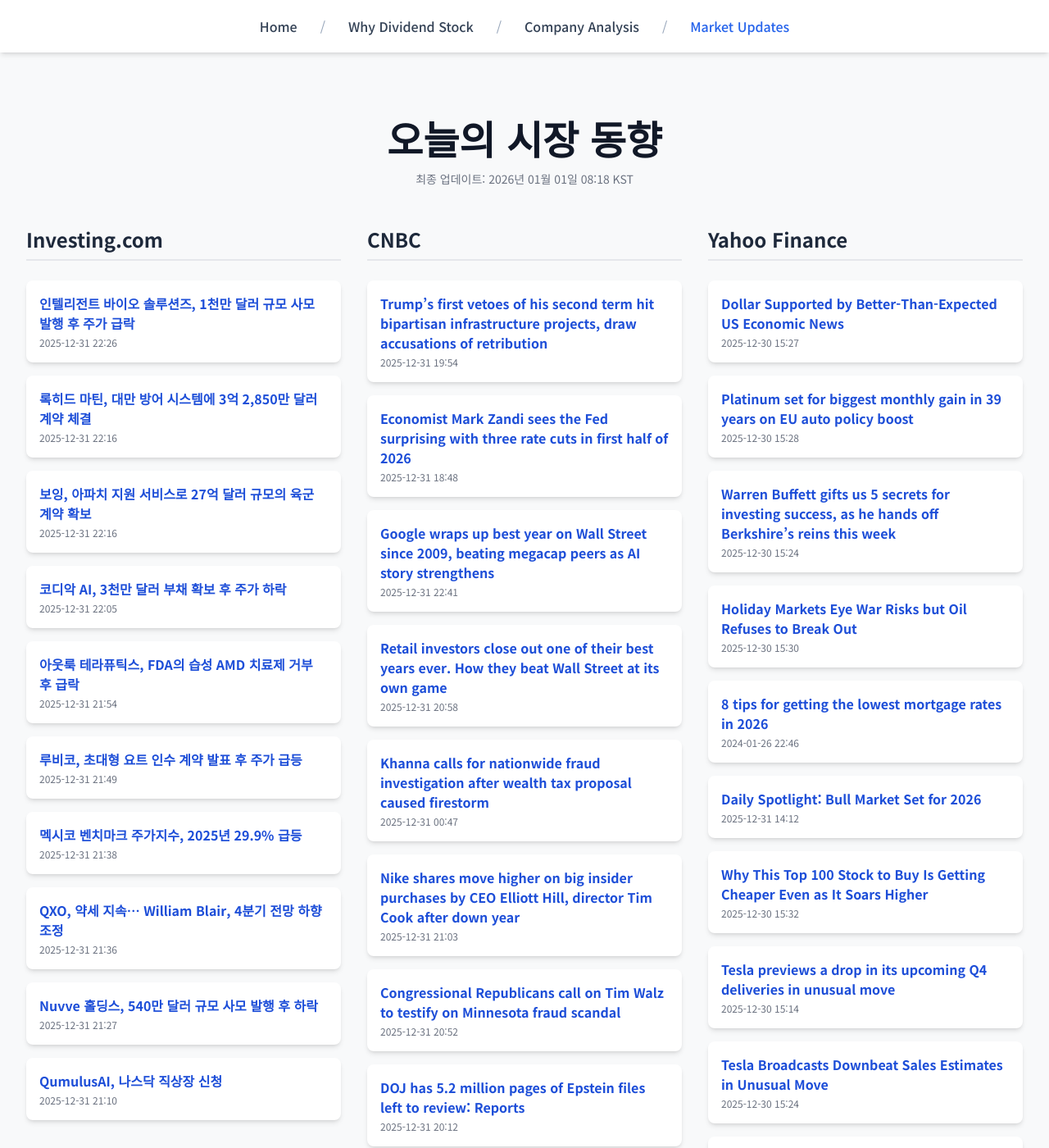
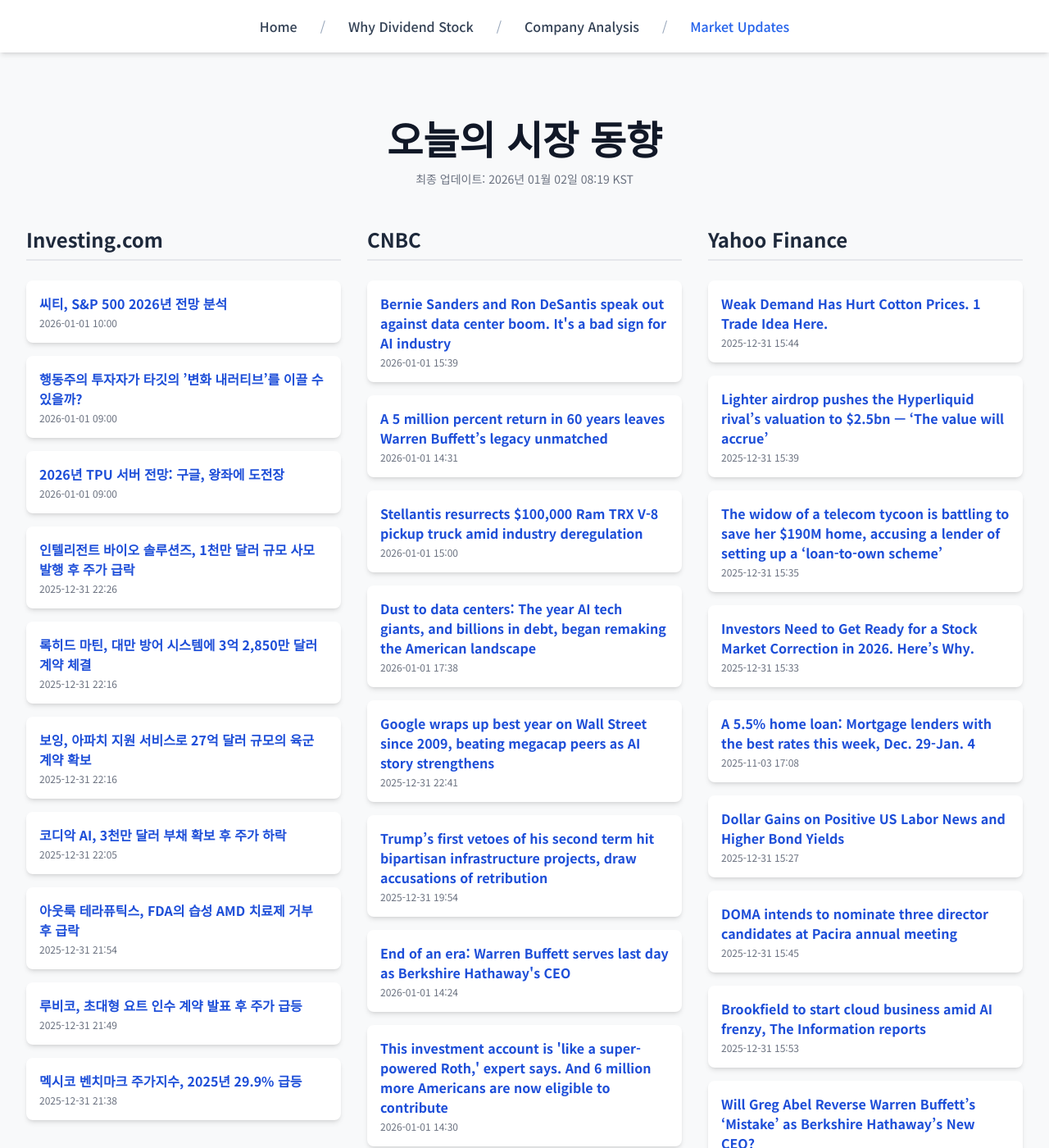
Before and after one commit to Kay-Hwang/my-company-analysis, a Jekyll site: the page built from market-updates.html, in a window 1280 px wide and 1400 px high. Shown: the whole window at 82% size. Built offline with Jekyll 4.4.1, drawn with Linux system fonts in a browser that asks for light colours; nearby versions of some CDN libraries; a script that is not in the unit is left out; some of the changed text lies outside the part shown.

Commit message:
Update daily data

```diff
--- a/_data/latest_data.json
+++ b/_data/latest_data.json
@@ -1,7 +1,25 @@
 {
-  "lastUpdated": "2026년 01월 01일 08:18 KST",
+  "lastUpdated": "2026년 01월 02일 08:19 KST",
   "news": {
     "investing": [
+      {
+        "title": "씨티, S&P 500 2026년 전망 분석",
+        "link": "https://kr.investing.com/news/stock-market-news/article-1770736",
+        "pubDate": "2026-01-01 10:00:02",
+        "summary": "씨티, S&P 500 2026년 전망 분석"
+      },
+      {
+        "title": "행동주의 투자자가 타깃의 ’변화 내러티브’를 이끌 수 있을까?",
+        "link": "https://kr.investing.com/news/stock-market-news/article-1770735",
+        "pubDate": "2026-01-01 09:00:04",
+        "summary": "행동주의 투자자가 타깃의 ’변화 내러티브’를 이끌 수 있을까?"
+      },
+      {
+        "title": "2026년 TPU 서버 전망: 구글, 왕좌에 도전장",
+        "link": "https://kr.investing.com/news/stock-market-news/article-1770734",
+        "pubDate": "2026-01-01 09:00:02",
+        "summary": "2026년 TPU 서버 전망: 구글, 왕좌에 도전장"
+      },
       {
         "title": "인텔리전트 바이오 솔루션즈, 1천만 달러 규모 사모 발행 후 주가 급락",
         "link": "https://kr.investing.com/news/stock-market-news/article-93CH-1770627",
@@ -43,38 +61,32 @@
         "link": "https://kr.investing.com/news/stock-market-news/article-93CH-1770598",
         "pubDate": "2025-12-31 21:38:56",
         "summary": "멕시코 벤치마크 주가지수, 2025년 29.9% 급등"
-      },
-      {
-        "title": "QXO, 약세 지속… William Blair, 4분기 전망 하향 조정",
-        "link": "https://kr.investing.com/news/stock-market-news/article-93CH-1770592",
-        "pubDate": "2025-12-31 21:36:15",
-        "summary": "QXO, 약세 지속… William Blair, 4분기 전망 하향 조정"
-      },
-      {
-        "title": "Nuvve 홀딩스, 540만 달러 규모 사모 발행 후 하락",
-        "link": "https://kr.investing.com/news/stock-market-news/article-93CH-1770581",
-        "pubDate": "2025-12-31 21:27:18",
-        "summary": "Nuvve 홀딩스, 540만 달러 규모 사모 발행 후 하락"
-      },
-      {
-        "title": "QumulusAI, 나스닥 직상장 신청",
-        "link": "https://kr.investing.com/news/stock-market-news/article-432SI-1770545",
-        "pubDate": "2025-12-31 21:10:04",
-        "summary": "QumulusAI, 나스닥 직상장 신청"
       }
     ],
     "cnbc": [
       {
-        "title": "Trump’s first vetoes of his second term hit bipartisan infrastructure projects, draw accusations of retribution",
-        "link": "https://www.cnbc.com/2025/12/31/trumps-first-vetoes-hit-bipartisan-infrastructure-projects.html",
-        "pubDate": "Wed, 31 Dec 2025 19:54:16 GMT",
-        "summary": "Trump promised retribution after Colorado refused to release Tina Peters, who was convicted by a state court last year."
+        "title": "Bernie Sanders and Ron DeSantis speak out against data center boom. It's a bad sign for AI industry",
+        "link": "https://www.cnbc.com/2026/01/01/ai-data-centers-bernie-sanders-ron-desantis-electricity-prices.html",
+        "pubDate": "Thu, 01 Jan 2026 15:39:54 GMT",
+        "summary": "Sen. Bernie Sanders has called for a data center moratoriu, while Gov. Ron DeSantis has pushed back on the AI industry in Florida."
       },
       {
-        "title": "Economist Mark Zandi sees the Fed surprising with three rate cuts in first half of 2026",
-        "link": "https://www.cnbc.com/2025/12/31/economist-mark-zandi-sees-the-fed-surprising-with-three-rate-cuts-in-first-half-of-2026-.html",
-        "pubDate": "Wed, 31 Dec 2025 18:48:56 GMT",
-        "summary": "Markets and Fed officials themselves see only modest easing in the year ahead."
+        "title": "A 5 million percent return in 60 years leaves Warren Buffett’s legacy unmatched",
+        "link": "https://www.cnbc.com/2026/01/01/warren-buffetts-legacy-a-5-million-percent-return.html",
+        "pubDate": "Thu, 01 Jan 2026 14:31:44 GMT",
+        "summary": "Warren Buffett has handed over the reins after a six-decade run that turned an unremarkable textile mill into one of the most powerful compounding engines in history."
+      },
+      {
+        "title": "Stellantis resurrects $100,000 Ram TRX V-8 pickup truck amid industry deregulation",
+        "link": "https://www.cnbc.com/2026/01/01/ram-trx-v8-pickup-truck.html",
+        "pubDate": "Thu, 01 Jan 2026 15:00:02 GMT",
+        "summary": "The 2027 Ram 1500 SRT TRX will be available late next year after a roughly three-year hiatus for around $100,000."
+      },
+      {
+        "title": "Dust to data centers: The year AI tech giants, and billions in debt, began remaking the American landscape",
+        "link": "https://www.cnbc.com/2025/12/31/ai-data-centers-debt-sam-altman-elon-musk-mark-zuckerberg.html",
+        "pubDate": "Thu, 01 Jan 2026 17:38:21 GMT",
+        "summary": "Big Tech is remaking the U.S. map into an AI empire — kingdom-scale data centers, unprecedented debt, power constraints, and a near-religious belief in scaling."
       },
       {
         "title": "Google wraps up best year on Wall Street since 2009, beating megacap peers as AI story strengthens",
@@ -83,108 +95,96 @@
         "summary": "Shares of Alphabet rallied in 2025 as the company responded to skepticism of its position in artificial intelligence with new products that excited investors."
       },
       {
-        "title": "Retail investors close out one of their best years ever. How they beat Wall Street at its own game",
-        "link": "https://www.cnbc.com/2025/12/31/retail-investors-dip-buying-taco-trade-strong-2025.html",
-        "pubDate": "Wed, 31 Dec 2025 20:58:26 GMT",
-        "summary": "Mom-and-pop investors bought the dip at key points, giving them outsized benefits from the market's run this year."
+        "title": "Trump’s first vetoes of his second term hit bipartisan infrastructure projects, draw accusations of retribution",
+        "link": "https://www.cnbc.com/2025/12/31/trumps-first-vetoes-hit-bipartisan-infrastructure-projects.html",
+        "pubDate": "Wed, 31 Dec 2025 19:54:16 GMT",
+        "summary": "Trump promised retribution after Colorado refused to release Tina Peters, who was convicted by a state court last year."
       },
       {
-        "title": "Khanna calls for nationwide fraud investigation after wealth tax proposal caused firestorm",
-        "link": "https://www.cnbc.com/2025/12/30/ro-khanna-calls-for-fraud-probe-after-california-wealth-tax-firestorm.html",
-        "pubDate": "Wed, 31 Dec 2025 00:47:53 GMT",
-        "summary": "California Rep. Ro Khanna is navigating a difficult environment as one-time supporters turn on him due to his support of a wealth tax."
+        "title": "End of an era: Warren Buffett serves last day as Berkshire Hathaway's CEO",
+        "link": "https://www.cnbc.com/2026/01/01/warren-buffett-retires-as-berkshire-hathaway-ceo.html",
+        "pubDate": "Thu, 01 Jan 2026 14:24:54 GMT",
+        "summary": "While change for the company Buffett bought six decades ago is likely to be gradual, it is also inevitable."
       },
       {
-        "title": "Nike shares move higher on big insider purchases by CEO Elliott Hill, director Tim Cook after down year",
-        "link": "https://www.cnbc.com/2025/12/31/nike-shares-insider-buying-tim-cook.html",
-        "pubDate": "Wed, 31 Dec 2025 21:03:28 GMT",
-        "summary": "The retailer's insiders picked up shares near the end of a rough year."
+        "title": "This investment account is 'like a super-powered Roth,' expert says. And 6 million more Americans are now eligible to contribute",
+        "link": "https://www.cnbc.com/2026/01/01/6-million-more-americans-are-now-eligible-to-contribute-to-able-accounts.html",
+        "pubDate": "Thu, 01 Jan 2026 14:30:01 GMT",
+        "summary": "ABLE accounts are tax-advantaged investment accounts for Americans with disabilities and other medical conditions. Now even more savers can open one."
       },
       {
-        "title": "Congressional Republicans call on Tim Walz to testify on Minnesota fraud scandal",
-        "link": "https://www.cnbc.com/2025/12/31/walz-trump-minnesota-fraud.html",
-        "pubDate": "Wed, 31 Dec 2025 20:52:52 GMT",
-        "summary": "Walz, who took office in 2019, has come under fire in recent months over fraud scams that occurred on his watch. He has recently faced calls to resign."
+        "title": "Novo Nordisk enters 2026 on the defense as it faces a ‘must-win’ battle in the U.S. market",
+        "link": "https://www.cnbc.com/2026/01/01/novo-nordisk-faces-must-win-battle-over-us-wegovy-ozempic-in-2026.html",
+        "pubDate": "Thu, 01 Jan 2026 06:00:01 GMT",
+        "summary": "The FDA approval of the Wegovy pill highlights many of the key themes Novo Nordisk will have to face in 2026."
       },
       {
-        "title": "DOJ has 5.2 million pages of Epstein files left to review: Reports",
-        "link": "https://www.cnbc.com/2025/12/31/epstein-files-trump-doj-fbi.html",
-        "pubDate": "Wed, 31 Dec 2025 20:12:41 GMT",
-        "summary": "President Donald Trump had signed a bipartisan bill requiring the DOJ to publicly release unclassified records from its Epstein investigations by Dec. 19."
-      },
-      {
-        "title": "We asked a humanoid robot if there is an AI bubble. Here's what it said",
-        "link": "https://www.cnbc.com/2025/12/30/we-asked-a-humanoid-robot-if-theres-an-ai-bubble-heres-what-it-said.html",
-        "pubDate": "Tue, 30 Dec 2025 23:40:03 GMT",
-        "summary": "Unitree G1 humanoid KOID said \"only time will tell\" if the AI boom is actually a bubble."
-      },
-      {
-        "title": "Gold, silver prices fall after CME raises precious metals margins — again",
-        "link": "https://www.cnbc.com/2025/12/31/gold-and-silver-prices-fall-after-cme-raises-precious-metals-margins.html",
-        "pubDate": "Wed, 31 Dec 2025 16:41:19 GMT",
-        "summary": "The moves come at the end of a blockbuster year of annual gains for the precious metals."
+        "title": "Student loan forgiveness is taxable again: Start planning for the 'tax bomb,' CFP says",
+        "link": "https://www.cnbc.com/2026/01/01/student-loan-forgiveness-taxes.html",
+        "pubDate": "Thu, 01 Jan 2026 15:10:01 GMT",
+        "summary": "Some student loan borrowers who get their debt canceled in 2026 may be hit with a tax bill now that a law protecting the relief from levies has expired."
       }
     ],
     "yahoo": [
       {
-        "title": "Dollar Supported by Better-Than-Expected US Economic News",
-        "link": "https://finance.yahoo.com/news/dollar-supported-better-expected-us-152725617.html",
-        "pubDate": "2025-12-30T15:27:25Z",
-        "summary": "Dollar Supported by Better-Than-Expected US Economic News"
+        "title": "Weak Demand Has Hurt Cotton Prices. 1 Trade Idea Here.",
+        "link": "https://finance.yahoo.com/news/weak-demand-hurt-cotton-prices-154426182.html",
+        "pubDate": "2025-12-31T15:44:26Z",
+        "summary": "Weak Demand Has Hurt Cotton Prices. 1 Trade Idea Here."
       },
       {
-        "title": "Platinum set for biggest monthly gain in 39 years on EU auto policy boost",
-        "link": "https://finance.yahoo.com/news/platinum-set-biggest-monthly-gain-152818734.html",
-        "pubDate": "2025-12-30T15:28:18Z",
-        "summary": "Platinum set for biggest monthly gain in 39 years on EU auto policy boost"
+        "title": "Lighter airdrop pushes the Hyperliquid rival’s valuation to $2.5bn — ‘The value will accrue’",
+        "link": "https://finance.yahoo.com/news/lighter-airdrop-pushes-hyperliquid-rival-153910538.html",
+        "pubDate": "2025-12-31T15:39:10Z",
+        "summary": "Lighter airdrop pushes the Hyperliquid rival’s valuation to $2.5bn — ‘The value will accrue’"
       },
       {
-        "title": "Warren Buffett gifts us 5 secrets for investing success, as he hands off Berkshire’s reins this week",
-        "link": "https://finance.yahoo.com/news/warren-buffett-gifts-us-5-213000902.html",
-        "pubDate": "2025-12-30T15:24:00Z",
-        "summary": "Warren Buffett gifts us 5 secrets for investing success, as he hands off Berkshire’s reins this week"
+        "title": "The widow of a telecom tycoon is battling to save her $190M home, accusing a lender of setting up a ‘loan-to-own scheme’",
+        "link": "https://finance.yahoo.com/news/widow-telecom-tycoon-battling-save-153500057.html",
+        "pubDate": "2025-12-31T15:35:00Z",
+        "summary": "The widow of a telecom tycoon is battling to save her $190M home, accusing a lender of setting up a ‘loan-to-own scheme’"
       },
       {
-        "title": "Holiday Markets Eye War Risks but Oil Refuses to Break Out",
-        "link": "https://finance.yahoo.com/news/holiday-markets-eye-war-risks-153000144.html",
-        "pubDate": "2025-12-30T15:30:00Z",
-        "summary": "Holiday Markets Eye War Risks but Oil Refuses to Break Out"
+        "title": "Investors Need to Get Ready for a Stock Market Correction in 2026. Here’s Why.",
+        "link": "https://finance.yahoo.com/news/investors-ready-stock-market-correction-153327069.html",
+        "pubDate": "2025-12-31T15:33:27Z",
+        "summary": "Investors Need to Get Ready for a Stock Market Correction in 2026. Here’s Why."
       },
       {
-        "title": "8 tips for getting the lowest mortgage rates in 2026",
-        "link": "https://finance.yahoo.com/personal-finance/mortgages/article/8-tips-for-getting-the-lowest-mortgage-rates-in-2026-224601424.html",
-        "pubDate": "2024-01-26T22:46:01Z",
-        "summary": "8 tips for getting the lowest mortgage rates in 2026"
+        "title": "A 5.5% home loan: Mortgage lenders with the best rates this week, Dec. 29-Jan. 4",
+        "link": "https://finance.yahoo.com/personal-finance/mortgages/article/a-55-home-loan-mortgage-lenders-with-the-best-rates-this-week-dec-29-jan-4-170834632.html",
+        "pubDate": "2025-11-03T17:08:34Z",
+        "summary": "A 5.5% home loan: Mortgage lenders with the best rates this week, Dec. 29-Jan. 4"
       },
       {
-        "title": "Daily Spotlight: Bull Market Set for 2026",
-        "link": "https://finance.yahoo.com/research/reports/ARGUS_45731_MarketOutlook_1767190352000?yptr=yahoo&ncid=yahooproperties_plusresear_nm5q6ze1cei",
-        "pubDate": "2025-12-31T14:12:32Z",
-        "summary": "Daily Spotlight: Bull Market Set for 2026"
+        "title": "Dollar Gains on Positive US Labor News and Higher Bond Yields",
+        "link": "https://finance.yahoo.com/news/dollar-gains-positive-us-labor-152710953.html",
+        "pubDate": "2025-12-31T15:27:10Z",
+        "summary": "Dollar Gains on Positive US Labor News and Higher Bond Yields"
       },
       {
-        "title": "Why This Top 100 Stock to Buy Is Getting Cheaper Even as It Soars Higher",
-        "link": "https://finance.yahoo.com/news/why-top-100-stock-buy-153223451.html",
-        "pubDate": "2025-12-30T15:32:23Z",
-        "summary": "Why This Top 100 Stock to Buy Is Getting Cheaper Even as It Soars Higher"
+        "title": "DOMA intends to nominate three director candidates at Pacira annual meeting",
+        "link": "https://finance.yahoo.com/news/doma-intends-nominate-three-director-154519131.html",
+        "pubDate": "2025-12-31T15:45:19Z",
+        "summary": "DOMA intends to nominate three director candidates at Pacira annual meeting"
       },
       {
-        "title": "Tesla previews a drop in its upcoming Q4 deliveries in unusual move",
-        "link": "https://finance.yahoo.com/news/tesla-previews-a-drop-in-its-upcoming-q4-deliveries-in-unusual-move-151415828.html",
-        "pubDate": "2025-12-30T15:14:15Z",
-        "summary": "Tesla previews a drop in its upcoming Q4 deliveries in unusual move"
+        "title": "Brookfield to start cloud business amid AI frenzy, The Information reports",
+        "link": "https://finance.yahoo.com/news/brookfield-start-cloud-business-amid-155305494.html",
+        "pubDate": "2025-12-31T15:53:05Z",
+        "summary": "Brookfield to start cloud business amid AI frenzy, The Information reports"
       },
       {
-        "title": "Tesla Broadcasts Downbeat Sales Estimates in Unusual Move",
-        "link": "https://finance.yahoo.com/news/tesla-compiles-downbeat-average-estimates-100022359.html",
-        "pubDate": "2025-12-30T15:24:21Z",
-        "summary": "Tesla Broadcasts Downbeat Sales Estimates in Unusual Move"
+        "title": "Will Greg Abel Reverse Warren Buffett’s ‘Mistake’ as Berkshire Hathaway’s New CEO?",
+        "link": "https://finance.yahoo.com/news/greg-abel-reverse-warren-buffett-155635912.html",
+        "pubDate": "2025-12-31T15:56:35Z",
+        "summary": "Will Greg Abel Reverse Warren Buffett’s ‘Mistake’ as Berkshire Hathaway’s New CEO?"
       },
       {
-        "title": "CorpGov Yearly Highlights: Looking Ahead to Princeton, LA and Palm Beach in 2026",
-        "link": "https://finance.yahoo.com/news/corpgov-yearly-highlights-looking-ahead-150655001.html",
-        "pubDate": "2025-12-30T15:06:55Z",
-        "summary": "CorpGov Yearly Highlights: Looking Ahead to Princeton, LA and Palm Beach in 2026"
+        "title": "Buy These 6 Down-and-Out Stocks for a ‘Dogs of the Dow' Rebound in 2026",
+        "link": "https://finance.yahoo.com/news/buy-6-down-stocks-dogs-151903050.html",
+        "pubDate": "2025-12-31T15:19:03Z",
+        "summary": "Buy These 6 Down-and-Out Stocks for a ‘Dogs of the Dow' Rebound in 2026"
       }
     ]
   }
```
